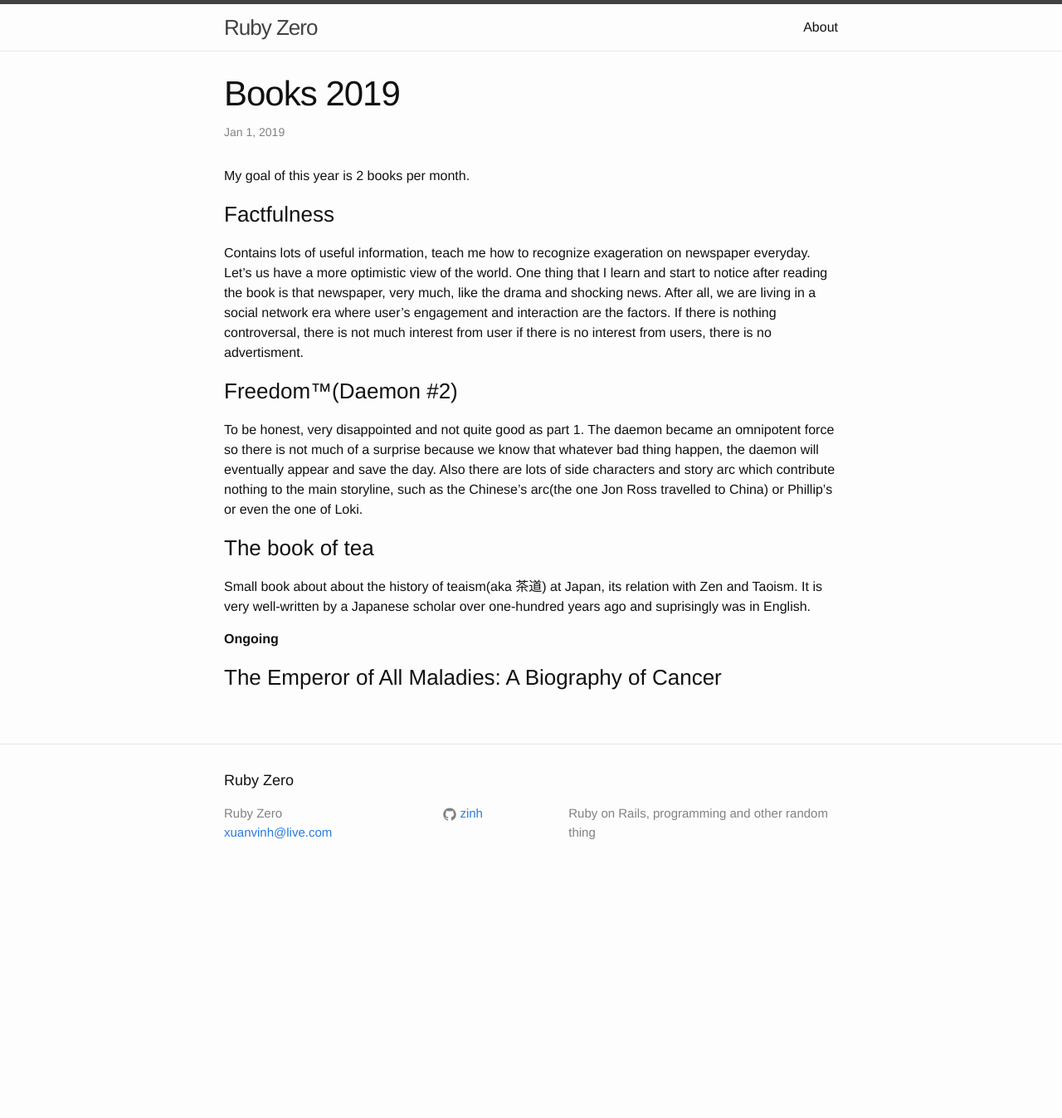
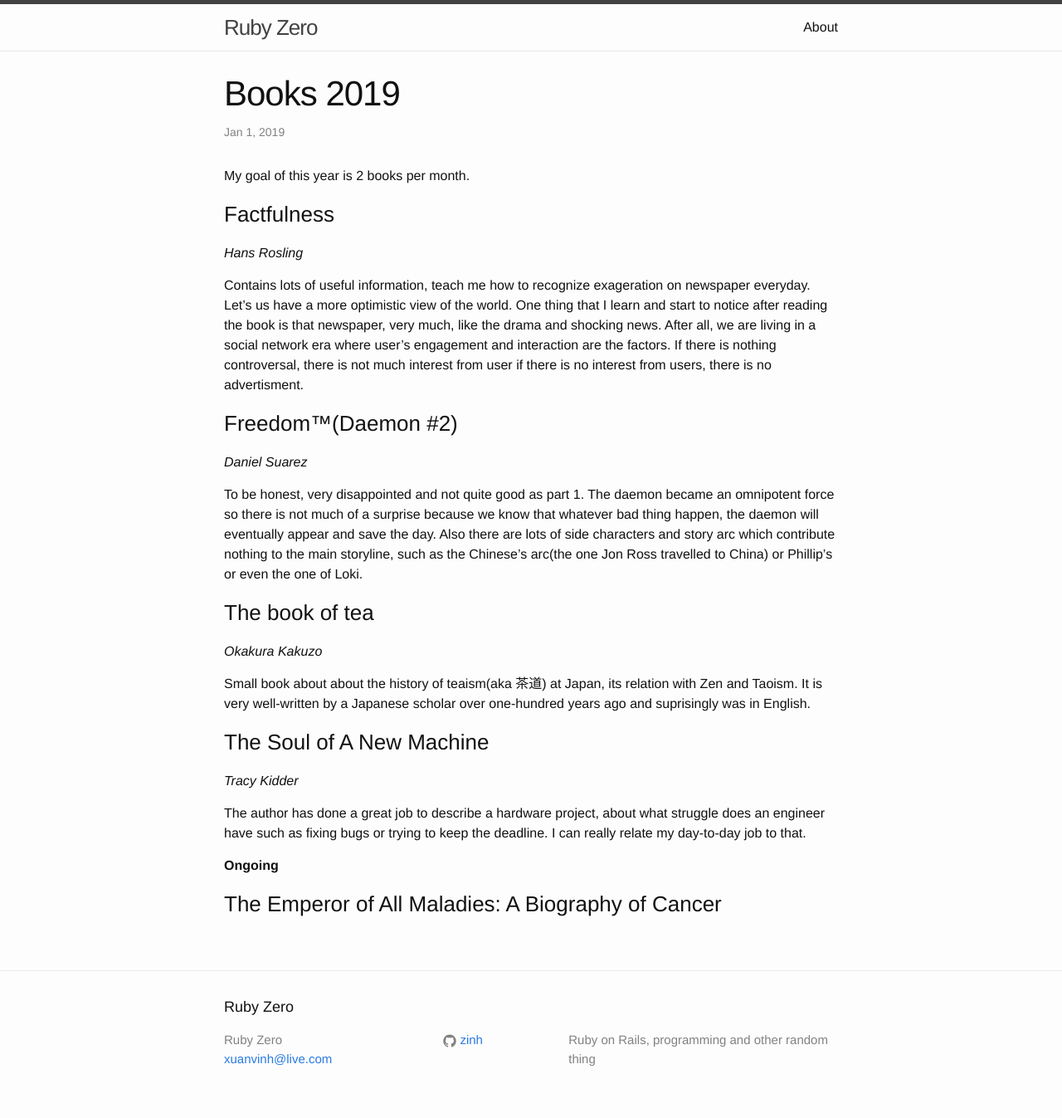
Before and after one commit to zinh/zinh.github.io, a Jekyll site: the page built from _posts/2019-01-01-books-2019.markdown, in a window 1280 px wide. Shown: the whole page at 83% size. Built offline with Jekyll 4.4.1, drawn with Linux system fonts in a browser that asks for light colours; before the commit the page ends 1074 px from its top, so only the background shows below that.

Commit message:
Add new book

```diff
--- a/_posts/2019-01-01-books-2019.markdown
+++ b/_posts/2019-01-01-books-2019.markdown
@@ -10,6 +10,7 @@
 My goal of this year is 2 books per month.
 
 ### Factfulness
+*Hans Rosling*
 
 Contains lots of useful information, teach me how to recognize exageration on newspaper everyday.
 Let's us have a more optimistic view of the world.
@@ -18,16 +19,24 @@
 If there is nothing controversal, there is not much interest from user if there is no interest from users, there is no advertisment.
 
 ### Freedom™(Daemon #2)
+*Daniel Suarez*
 
 To be honest, very disappointed and not quite good as part 1.
 The daemon became an omnipotent force so there is not much of a surprise because we know that whatever bad thing happen, the daemon will eventually appear and save the day.
 Also there are lots of side characters and story arc which contribute nothing to the main storyline, such as the Chinese's arc(the one Jon Ross travelled to China) or Phillip's or even the one of Loki.
 
 ### The book of tea
+*Okakura Kakuzo*
 
 Small book about about the history of teaism(aka 茶道) at Japan, its relation with Zen and Taoism.
 It is very well-written by a Japanese scholar over one-hundred years ago and suprisingly was in English.
 
+### The Soul of A New Machine
+*Tracy Kidder*
+
+The author has done a great job to describe a hardware project, about what struggle does an engineer have such as fixing bugs or trying to keep the deadline.
+I can really relate my day-to-day job to that.
+
 __Ongoing__
 
 ### The Emperor of All Maladies: A Biography of Cancer
```
